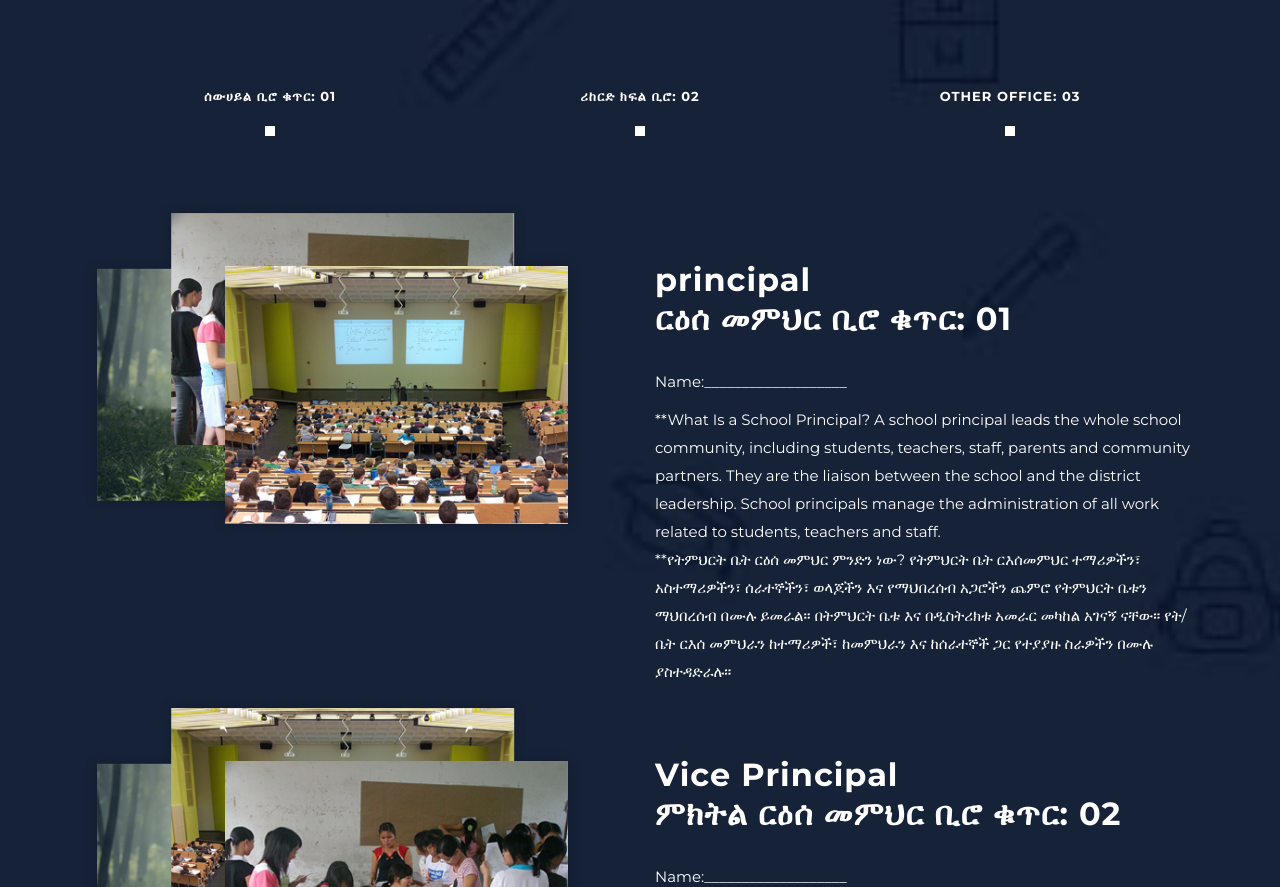
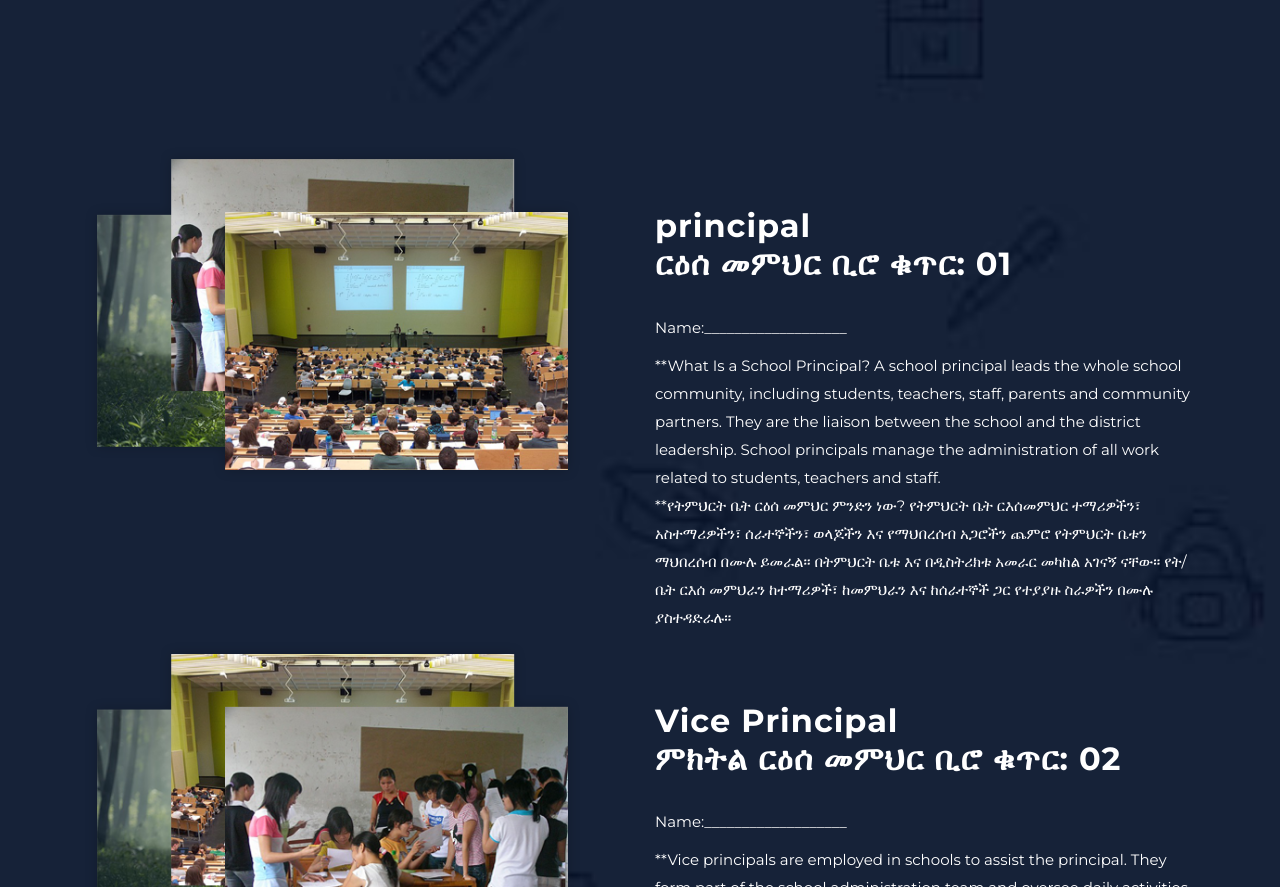
Before and after one commit to gelangeneralsecondaryschool/edu.com, a plain HTML site: page index.html in a window 1280 px wide. Shown: the part 1866-2753 px from the top of the page. Drawn offline with nearby package versions, Linux system fonts and the light colour scheme.

Commit message:
Update index.html

```diff
--- a/index.html
+++ b/index.html
@@ -213,11 +213,7 @@ https://mesfinabel511@gmail.com/
         </div>
         <div class="col-md-12">
           <div id='tabs'>
-            <ul>
-              <li><a href='#tabs-'>ሰውሀይል ቢሮ ቁጥር: 01</a></li>
-              <li><a href='#tabs-'>ሪከርድ ክፍል ቢሮ: 02</a></li>
-              <li><a href='#tabs-'>Other office: 03</a></li>
-            </ul>
+
             <section class='tabs-content'>
               <article id='tabs-1'>
                 <div class="row">
```
